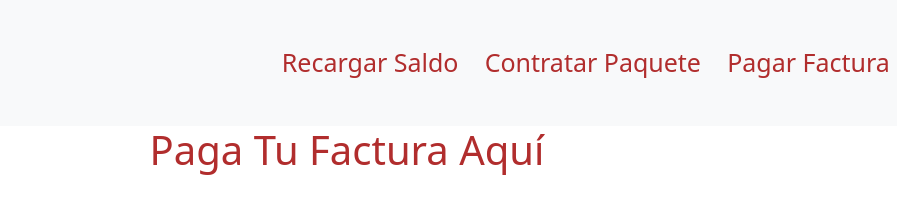
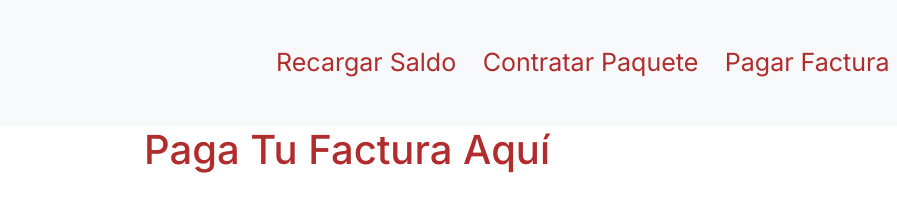
Before and after one commit to Agustin-quevedo/Agustin-quevedo.github.io, a plain HTML site: page Integrador_Diseño_Pagar_factura.html in a window 1280 px wide. Shown: the top 219 px of the page, 293-1190 px from the left. Drawn offline with nearby package versions, Linux system fonts and the light colour scheme.

Commit message:
Update index.css

```diff
--- a/index.css
+++ b/index.css
@@ -1,6 +1,7 @@
 
 body{
-  background-color: #ffffff;}
+  background-color: #ffffff;
+  font-family: Inter;}
 
   .btn{
     font-size: 25px;
@@ -36,7 +37,6 @@ body{
 
 .tipo2{
   color: #B12D2D;
-  font-family: //metele lo que sea que sea esa fuente acá;
 }
 .bg-telemaster{
   background-color: #B12D2D;
```
